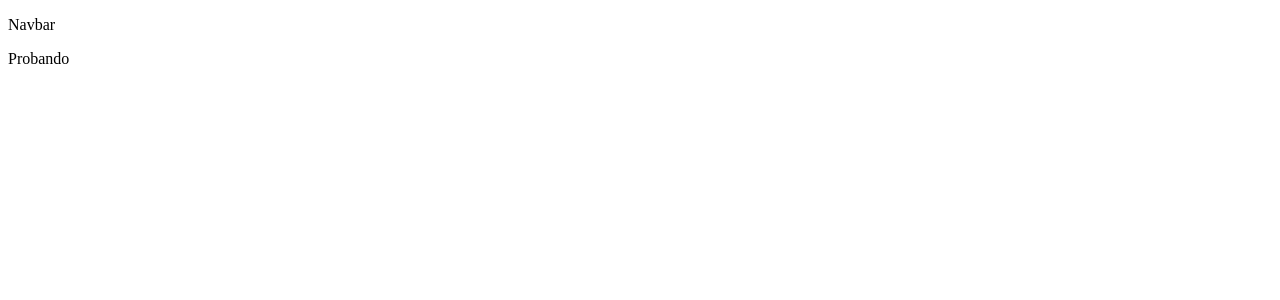
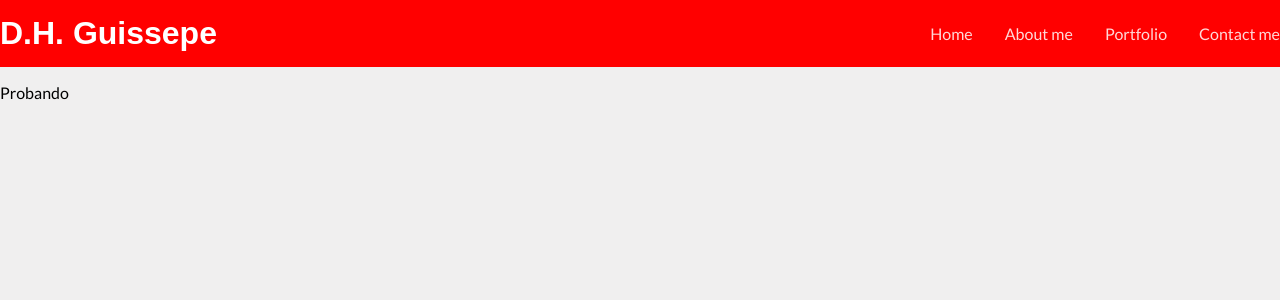
Before and after one commit to dhguissepe/dhguissepe.com, a React app: page / in a window 1280 px wide. Shown: the top 300 px of the page. Built offline with nearby package versions, Linux system fonts and the light colour scheme.

Commit message:
Componente Header creado.

```diff
--- a/src/index.js
+++ b/src/index.js
@@ -1,5 +1,5 @@
 import React from 'react'
 import ReactDOM from 'react-dom'
 import App from './js/App.js'
-
+import './scss/styles.scss'
 ReactDOM.render(<App />, document.getElementById('root'))
--- a/src/js/App.js
+++ b/src/js/App.js
@@ -1,13 +1,13 @@
-import React from 'react'
-import Navbar from './components/Navbar.js'
+import React, {Fragment, Component} from 'react'
+import Header from './components/Header.js'
 
-class App extends React.Component {
+class App extends Component {
   render() {
     return (
-      <div className="">
-        <Navbar />
+      <Fragment>
+        <Header />
         <p>Probando</p>
-      </div>
+      </Fragment>
     )
   }
 }
--- /dev/null
+++ b/src/js/components/Header.js
@@ -0,0 +1,24 @@
+import React from 'react'
+import NavbarButtons from './NavbarButtons'
+
+function Header() {
+  const navbarButtonNames = [
+    'Home',
+    'About me',
+    'Portfolio',
+    'Contact me'
+  ]
+
+  return (
+    <div className="header-wrapper">
+      <div className="header">
+        <h1>D.H. Guissepe</h1>
+        <nav>
+          <NavbarButtons buttonNames={navbarButtonNames} />
+        </nav>
+      </div>
+    </div>
+  )
+}
+
+export default Header
--- a/src/js/components/Navbar.js
+++ /dev/null
@@ -1,11 +0,0 @@
-import React from 'react'
-
-function Navbar() {
-  return (
-    <div className="">
-      <p>Navbar</p>
-    </div>
-  )
-}
-
-export default Navbar
--- /dev/null
+++ b/src/js/components/NavbarButtons.js
@@ -0,0 +1,17 @@
+import React from 'react'
+
+function NavbarButtons(props) {
+  return (
+    <ul className="navbar">
+      {props.buttonNames.map( (item, index) => {
+        return (
+          <li className="navbar-button" key={index} >
+            <a href="#">{item}</a>
+          </li>
+        )
+      })}
+    </ul>
+  )
+}
+
+export default NavbarButtons
--- a/src/scss/base-style/_buttons.scss
+++ b/src/scss/base-style/_buttons.scss
@@ -1,33 +1,22 @@
 /*BUTTONS*/
 
-.btn {
-  padding: 0.375rem 2rem;
-  @each $class in ($btn-classes) {
+.navbar-button {
 
-    $color: $platzi-primary;
-    $shadow: $primary-shadow-focus;
+  a{
+    color: rgba(255, 255, 255, 0.849);
+    padding: 0 1rem;
+    text-decoration: none;
 
-    @if $class == 'danger' {
-      $color: $platzi-danger;
-      $shadow: $danger-shadow-focus
-    }
-
-    &.btn-#{$class} {
-      @include btn-class($color);
-
-      &:not(:disabled):not(.disabled) {
-        &:hover, &:active {
-          @include btn-class($color);
-        }
-        &:focus {
-          box-shadow: $shadow;
-        }
-      }
-
+    &:hover {
+      color: $white;
     }
   }
 
-  &-form {
-    min-width: 100px;
+  &:nth-last-child(1) a {
+    padding-right: 0;
+  }
+
+  &:nth-last-child(4) a {
+    padding-left: 0;
   }
 }
--- /dev/null
+++ b/src/scss/components/_header.scss
@@ -0,0 +1,31 @@
+/*HEADER*/
+
+.header-wrapper {
+  background-color: red;
+}
+
+.header {
+  color: $white;
+  display: flex;
+  justify-content: space-between;
+  max-width: 1280px;
+  padding: 0.5rem 0;
+  width: 100%;
+  margin: 0 auto;
+
+  .navbar {
+    display: flex;
+    list-style: none;
+    padding: 0;
+    li {
+      display: block;
+    }
+  }
+
+  h1 {
+    font-family: Arial, Helvetica, sans-serif;
+    margin: 0;
+    display: flex;
+    align-items: center;
+  }
+}
--- a/src/scss/layout/_layout.scss
+++ b/src/scss/layout/_layout.scss
@@ -3,9 +3,5 @@
 body {
   font-family: $font-family;
   background-color: $ultra-light-gray;
+  margin: 0;
 }
-
-* {
-  -webkit-font-smoothing: antialiased;
-  -moz-osx-font-smoothing: grayscale;
-}
--- a/src/scss/styles.scss
+++ b/src/scss/styles.scss
@@ -10,19 +10,19 @@
 @import 'base-style/text';
 @import 'base-style/buttons';
 //pages
-@import 'pages/badgeNew';
-@import 'pages/badgeDetails';
-@import 'pages/badgeEdit';
-@import 'pages/badges';
-@import 'pages/notFound';
-@import 'pages/home';
+// @import 'pages/badgeNew';
+// @import 'pages/badgeDetails';
+// @import 'pages/badgeEdit';
+// @import 'pages/badges';
+// @import 'pages/notFound';
+// @import 'pages/home';
 //components
-@import 'components/badge';
-@import 'components/navbar';
-@import 'components/badgeListElement';
-@import 'components/pageLoading';
-@import 'components/pageError';
-@import 'components/modal';
-@import 'components/deleteBadgeModal';
+// @import 'components/badge';
+@import 'components/header';
+// @import 'components/badgeListElement';
+// @import 'components/pageLoading';
+// @import 'components/pageError';
+// @import 'components/modal';
+// @import 'components/deleteBadgeModal';
 //layout-styles
 @import 'layout/layout';
```
Also changed, not shown: src/scss/components/_navbar.scss (deleted, +0 -23 lines).
